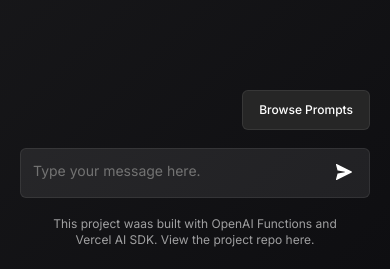
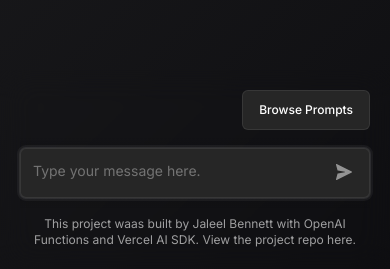
Before and after one commit to JaleelB/ask-yp, a Next.js app: page / in a window 390 px wide. Shown: the part 572-841 px from the top of the page. Built offline with nearby package versions, Linux system fonts and the light colour scheme.

Commit message:
feat: streaming chatbot responses on client

```diff
--- a/src/app/layout.tsx
+++ b/src/app/layout.tsx
@@ -14,7 +14,7 @@ export default function RootLayout({
   return (
     <html lang="en">
       <body className={inter.className}>
-        <div className="flex h-screen flex-col">
+        <div className="flex min-h-screen flex-col">
           <Header/>
           {children}
         </div>
--- a/src/app/page.tsx
+++ b/src/app/page.tsx
@@ -4,6 +4,8 @@ import { Button } from "@/components/ui/button";
 import { Textarea } from "@/components/ui/textarea";
 import { cn } from "@/lib/utils";
 import * as React from "react";
+import { useChat } from 'ai/react'
+import { User2Icon } from "lucide-react";
 
 
 const exploreOptions = [
@@ -39,15 +41,22 @@ const exploreOptions = [
 
 export default function Home() {
 
-  const [isDialogOpen, setIsDialogOpen] = React.useState(false)
+  const [isDialogOpen, setIsDialogOpen] = React.useState(false);
+  const formRef = React.useRef<HTMLFormElement>(null);
+
+  const { messages, input, handleSubmit, isLoading, setInput } = useChat();
+
+  const disabled = isLoading || input.length === 0;
 
   return (
     <>
-      <main className="container max-w-[1000px] display flex flex-col mx-auto flex-1 pb-40">
+      <main className="w-full relative max-w-[1000px] display flex flex-col flex-grow h-full mx-auto flex-1 pb-40">
+        { messages.length === 0 ?
+          (
             <section className="w-full m-auto lg:m-8 lg:mx-auto 2xl:m-auto">
               <div className="w-full flex flex-col gap-8">
                 <div className="max-w-[650px] mx-auto flex flex-col gap-4 items-center p-4">
-                <svg xmlns="http://www.w3.org/2000/svg" width="84" height="80" viewBox="0 0 84 80" fill="none">
+                    <svg xmlns="http://www.w3.org/2000/svg" className="h-20 w-24" viewBox="0 0 84 80" fill="none">
                       <path d="M26.124 54.7311L29.4438 64.4561C29.5383 64.7333 29.7075 64.9821 29.9346 65.1776C30.1616 65.3731 30.4385 65.5084 30.7376 65.5701C31.0367 65.6319 31.3476 65.6178 31.6392 65.5294C31.9308 65.4409 32.193 65.2812 32.3995 65.0661L47.201 49.6895" stroke="white" strokeLinecap="round" strokeLinejoin="round" strokeWidth="1.5"/>
                       <path d="M66.3005 41.7289C66.3005 41.7289 64.4455 51.0906 53.4747 51.0906C42.504 51.0906 35.5897 38.1973 27.3262 38.1973C17.5647 38.1973 15.001 46.0023 15.001 51.0906C15.001 55.4339 17.423 57.1989 20.629 57.1989C23.835 57.1989 29.82 52.0406 32.3855 49.3939H46.5605" stroke="white" strokeLinecap="round" strokeLinejoin="round" strokeWidth="1.5"/>
                       <path d="M27.3262 38.1978C27.3262 33.7195 23.5498 30.2578 17.6365 30.2578C11.7233 30.2578 7.875 33.0411 7.875 40.9111C7.875 48.7811 15.0203 50.3411 15.0203 50.3411" stroke="white" strokeLinecap="round" strokeLinejoin="round" strokeWidth="1.5"/>
@@ -75,35 +84,93 @@ export default function Home() {
                 </div>
               </div>
             </section>
+          ) :
+          (
+            <section className="w-full my-8 mx-auto max-w-3xl h-full">
+              <ul className="w-full overflow-y-auto overflow-x-hidden flex flex-col gap-8 px-4">
+                  {messages.map((m, index) => (
+                    <li key={index} className="w-full flex gap-4 sm:gap-6">
+                        <div className="text-primary">
+                          {
+                            m.role === 'user' ?
+                            (
+                              <div className="border border-primary/[8%] inline-flex items-center rounded-full p-2 sm:p-[11px] bg-primary/[8%]">
+                                <User2Icon className="p-0.5"/>
+                              </div>
+                            ):
+                            (
+                              <div className="bg-primary inline-flex items-center rounded-full p-2">
+                                <svg xmlns="http://www.w3.org/2000/svg" className="h-6 sm:h-[30px] w-6 sm:w-[30px]" viewBox="0 0 29 30" fill="none">
+                                  <path d="M9.01904 20.3403L10.1651 23.8656C10.1978 23.9661 10.2562 24.0563 10.3346 24.1271C10.413 24.198 10.5086 24.2471 10.6118 24.2694C10.7151 24.2918 10.8224 24.2867 10.9231 24.2547C11.0238 24.2226 11.1143 24.1647 11.1856 24.0867L16.2956 18.5127" stroke="black" strokeLinecap="round" strokeLinejoin="round" strokeWidth="1.33"/>
+                                  <path d="M22.8895 15.6269C22.8895 15.6269 22.2491 19.0205 18.4616 19.0205C14.674 19.0205 12.287 14.3467 9.4341 14.3467C6.06406 14.3467 5.17896 17.176 5.17896 19.0205C5.17896 20.595 6.01512 21.2348 7.12196 21.2348C8.22879 21.2348 10.295 19.3649 11.1807 18.4055H16.0745" stroke="black" strokeLinecap="round" strokeLinejoin="round"  strokeWidth="1.33"/>
+                                  <path d="M9.43406 14.347C9.43406 12.7236 8.13027 11.4688 6.08879 11.4688C4.04731 11.4688 2.71875 12.4777 2.71875 15.3306C2.71875 18.1835 5.18556 18.749 5.18556 18.749" stroke="black" strokeLinecap="round" strokeLinejoin="round" strokeWidth="1.33"/>
+                                  <path d="M4.38375 11.7989C3.61404 9.76771 5.52261 7.7794 8.47457 7.7794C12.9514 7.7794 13.3568 15.0475 17.6494 15.0475C21.2164 15.0475 23.6083 10.4214 21.9789 7.75523C19.8142 4.2124 16.1946 4.86369 14.6691 6.31489" stroke="black" strokeLinecap="round" strokeLinejoin="round" strokeWidth="1.33"/>
+                                  <path d="M8.47461 7.77907C9.28661 5.04824 13.3575 4.96244 14.9688 6.57376C16.5801 8.18507 16.4937 10.4845 14.2329 13.0033M19.9634 14.347C21.6962 16.4495 25.9556 16.157 26.2631 11.9877C26.5706 7.81834 22.9202 7.8854 22.191 8.16453" stroke="black" strokeLinecap="round" strokeLinejoin="round" strokeWidth="1.33"/>
+                                </svg>
+                              </div>
+                            )
+                          }
+                        </div>
+                        <div className={`sm:pt-2 ${m.role === 'user' ? "text-primary" : "text-primary/70"}`}>
+                          <p className="break-words">{m.content}</p>
+                        </div>
+                    </li>
+                  ))}
+              </ul>
+            </section>
+          )
+        }
       </main>
-      <footer className="w-full fixed bottom-0 flex flex-col items-center space-y-2 p-5 pb-3 sm:px-0">
+      <footer className="w-full max-w-3xl fixed backdrop-blur-lg left-1/2 -translate-x-1/2 bottom-0 flex flex-col items-center space-y-2 p-5 pb-3 sm:px-0">
           <div className="mx-auto flex w-full max-w-[750px] md:px-6 lg:px-0">
             <div className="flex-grow"></div>
             <PromptDialog
               open={isDialogOpen}
               onOpenChange={() => setIsDialogOpen(!isDialogOpen)}
+              promptHandler={setInput}
             />
           </div>
-        <form className="w-full max-w-[750px] md:px-6 lg:px-0">
-          <div className="w-full relative py-[10px] mx-auto">
+          <form
+            className="w-full max-w-[750px] md:px-6 lg:px-0 relative py-[10px] mx-auto bg-gradient-to-b from-transparent via-[#0E0E11]"
+            onSubmit={handleSubmit}
+          >
               <Textarea
-              className={cn("h-[50px] bg-primary/[8%] items-center max-h-[200px] max pt-3 resize-none")}
+                className={cn("h-[50px] bg-neutral-800 items-center max-h-[200px] max pt-3 resize-none")}
                 placeholder="Type your message here."
+                value={input}
+                autoFocus
+                onChange={(e) => setInput(e.target.value)}
+                onKeyDown={(e) => {
+                  if (e.key === "Enter" && !e.shiftKey) {
+                    formRef.current?.requestSubmit();
+                    e.preventDefault();
+                  }
+                }}
               />
               <Button
                 className="absolute bg-transparent top-4 right-1 hover:bg-transparent"
                 size="sm"
+                type="submit"
                 variant="ghost"
+                disabled={disabled}
               >
                 <svg xmlns="http://www.w3.org/2000/svg" width="20" height="20" viewBox="0 0 20 20" fill="none">
                   <path d="M2.72403 2.05294C2.63791 2.0098 2.54115 1.99246 2.4454 2.003C2.34965 2.01355 2.25899 2.05152 2.18431 2.11236C2.10963 2.17321 2.05412 2.25432 2.02444 2.34597C1.99476 2.43761 1.99219 2.53587 2.01703 2.62894L3.51503 8.24694C3.53978 8.33958 3.59065 8.42315 3.66157 8.48769C3.73249 8.55223 3.82048 8.59501 3.91503 8.61094L10.77 9.75294C11.049 9.79994 11.049 10.1999 10.77 10.2469L3.91603 11.3889C3.82129 11.4047 3.7331 11.4474 3.66198 11.5119C3.59087 11.5765 3.53986 11.6602 3.51503 11.7529L2.01703 17.3709C1.99219 17.464 1.99476 17.5623 2.02444 17.6539C2.05412 17.7456 2.10963 17.8267 2.18431 17.8875C2.25899 17.9484 2.34965 17.9863 2.4454 17.9969C2.54115 18.0074 2.63791 17.9901 2.72403 17.9469L17.724 10.4469C17.807 10.4054 17.8767 10.3415 17.9255 10.2626C17.9742 10.1837 18 10.0927 18 9.99994C18 9.90716 17.9742 9.81622 17.9255 9.73728C17.8767 9.65833 17.807 9.59451 17.724 9.55294L2.72403 2.05294Z" fill="white"/>
                 </svg>
               </Button>
-          </div>
           </form>
-        <div className="pb-3 text-center text-xs px-4 md:px-[60px]">
+          <div className="pb-3 text-center text-xs px-2 md:px-[60px]">
             <p className="text-center text-xs text-primary/60">
-              This project waas built with{" "}
+                This project waas built by{" "}
+                <a
+                    href="https://twitter.com/jal_eelll"
+                    target="_blank"
+                    rel="noopener noreferrer"
+                    className="transition-colors hover:text-primary-foreground"
+                >
+                    Jaleel Bennett
+                </a>{" "}
+                with{" "}
                 <a
                     href="https://platform.openai.com/docs/guides/gpt/function-calling"
                     target="_blank"
--- a/src/components/header.tsx
+++ b/src/components/header.tsx
@@ -2,7 +2,7 @@ import Link from "next/link";
 
 export default function Header() {
     return (
-        <header className="w-screen h-20 flex items-center">
+        <header className="sticky top-0 w-screen h-20 flex items-center">
             <div className="w-full flex justify-between px-4 sm:px-8">
                 <Link
                     href="/"
```
Lines whose indentation alone changed are shown as unchanged.
